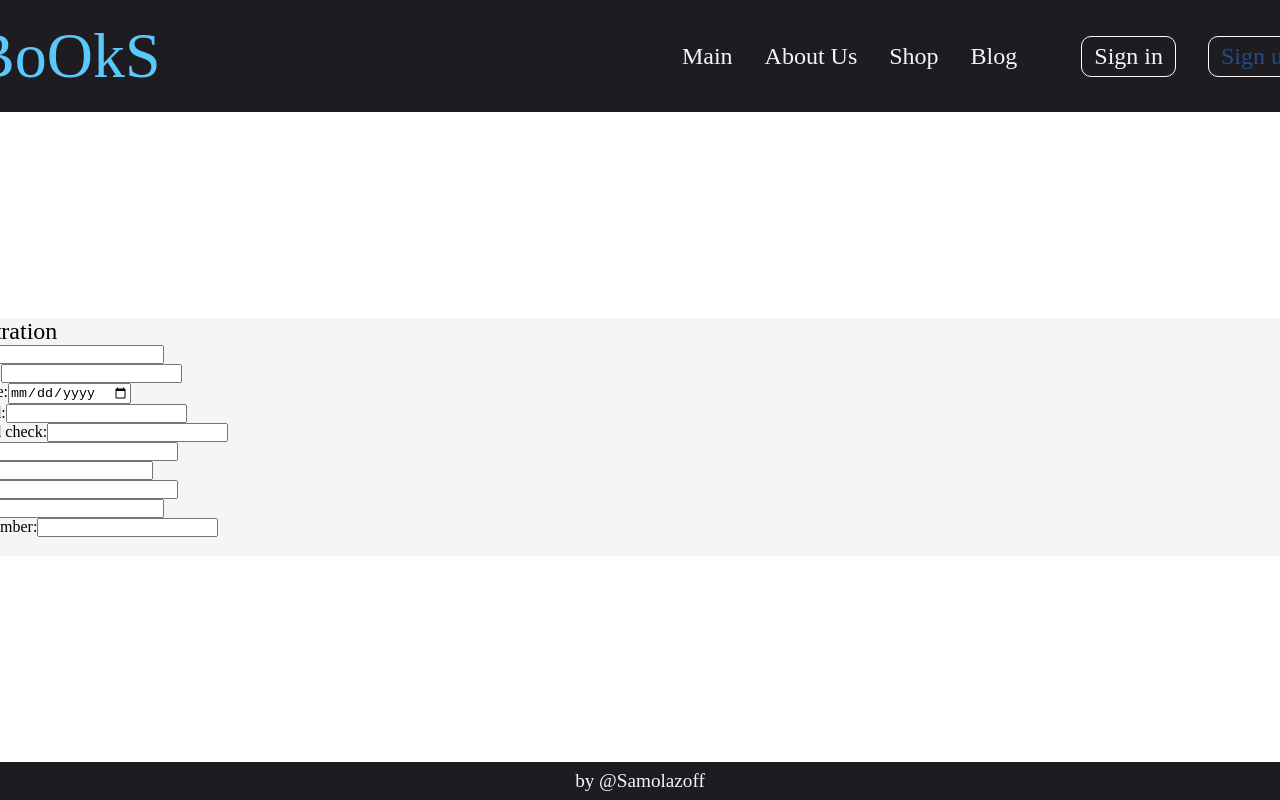
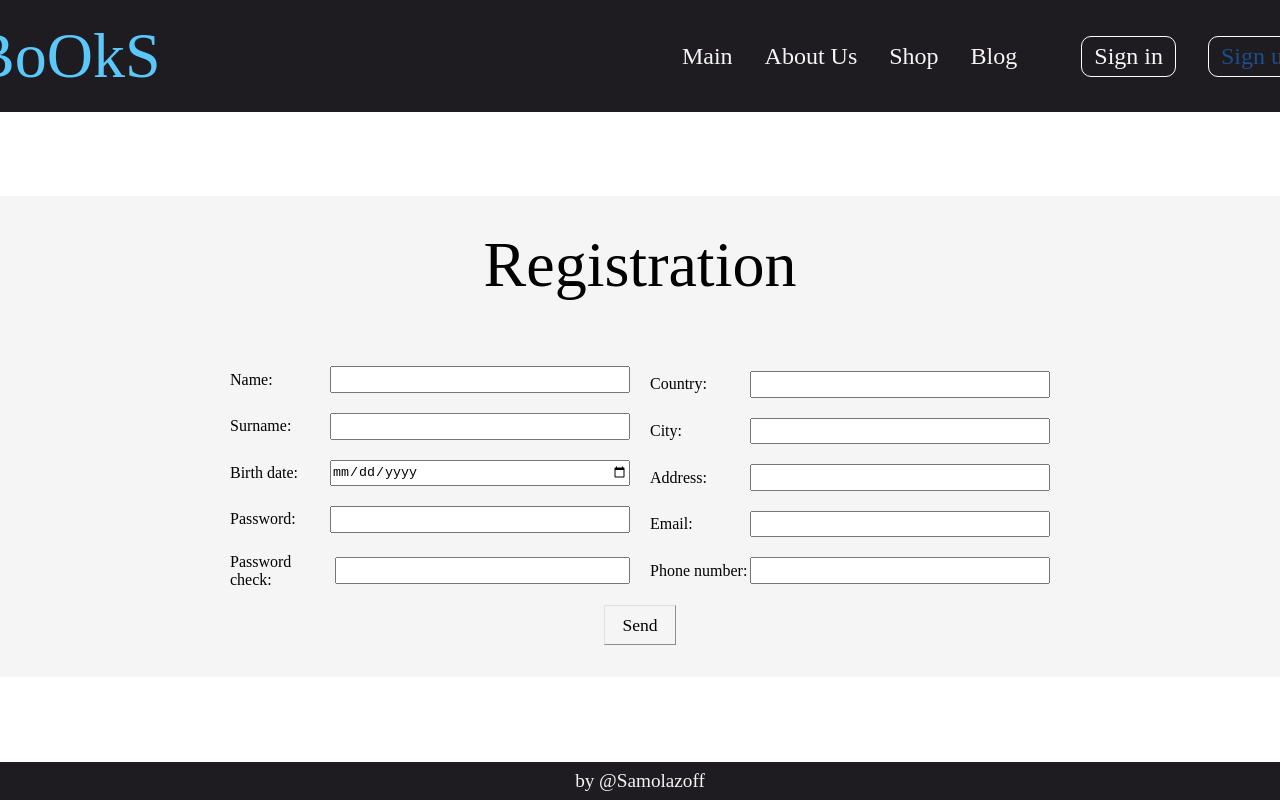
Before and after one commit to samolazoff/Books-shop, a React (Create React App) app in the folder client/: page /Registration in a window 1280 px wide. Shown: the top 800 px of the page. Built offline with nearby package versions, Linux system fonts and the light colour scheme; a web font is replaced by a local one.

Commit message:
Add registration start styles

```diff
--- a/client/src/pages/Registration/Registration.jsx
+++ b/client/src/pages/Registration/Registration.jsx
@@ -4,7 +4,7 @@ function Registration(){
     return(
        <main className="registration">
             <h2 className="block-title">Registration</h2>
-            <form action="/registration" method="post">
+            <form action="/registration" method="post" >
                 <div className="registration-wrap">
                     <div className="wrap-id">
                         <div className="wrap-input">
@@ -47,7 +47,7 @@ function Registration(){
                         </div>
                         <div className="wrap-input">
                             <label for="user_prhone">Phone number:</label>
-                        <input type="email" id="user_phone" name="user_phone" required/>
+                            <input type="phone" id="user_phone" name="user_phone" required/>
                         </div>
                     </div>
                 </div>
--- a/client/src/pages/Registration/Registration.scss
+++ b/client/src/pages/Registration/Registration.scss
@@ -0,0 +1,58 @@
+@import "../../styles/variables.scss";
+
+.registration{
+    width: 75%;
+    @include flex(column, flex-start, center);
+    padding: 2em;
+
+    .block-title{
+        margin-bottom: 1em;
+        font-family: 'txt-bold';
+        font-size: 4em;
+    }
+
+    form{
+        @include flex(column, flex-start, center);
+        button{
+            padding: .5em 1em;
+            background-color: $bgc-main;
+            border-color: $clr-shadow;
+            border-width: 1px;
+            font-family: "txt-usual";
+            font-size: 1.1em;
+            transition:.5s;
+            &:hover{
+                background-color: $clr-active;
+                color: $bgc-add;
+            }
+            &:active{
+                color: $clr-important;
+            }
+        }
+        .registration-wrap{
+            margin-bottom: 1em;
+            @include flex(row, center, center);
+            gap: 20px;
+
+            .wrap-id, .wrap-contact{
+                @include flex(column, flex-start, flex-start);
+                gap: 20px;
+
+                .wrap-input{
+                    width: 400px;
+                    @include flex(row, space-between, center);
+
+                    input{
+                        width: 300px;
+                        height: 2em;
+                    }
+
+                    label{
+                        font-family: 'txt-usual';
+                        font-style: 1.5em;
+                    }
+                }
+            }
+        }
+    }
+}
```
Lines whose indentation alone changed are shown as unchanged.
